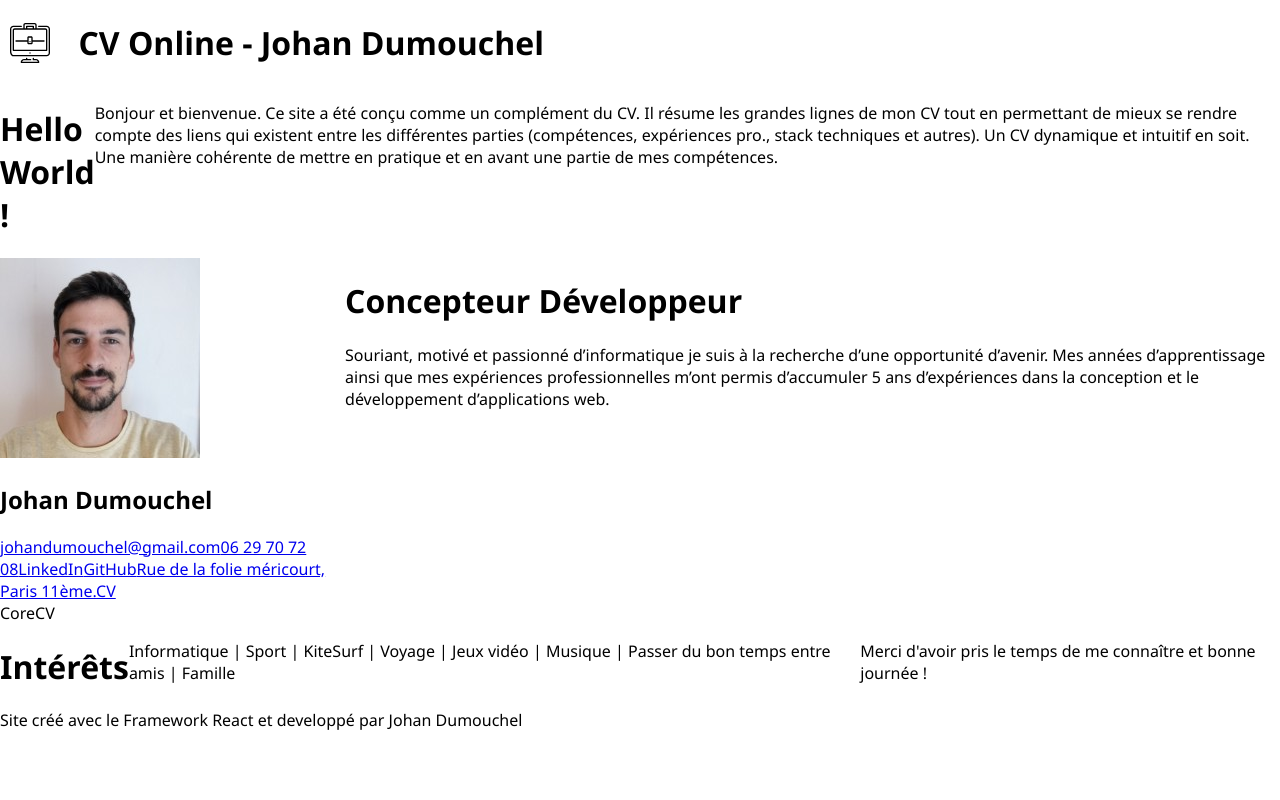
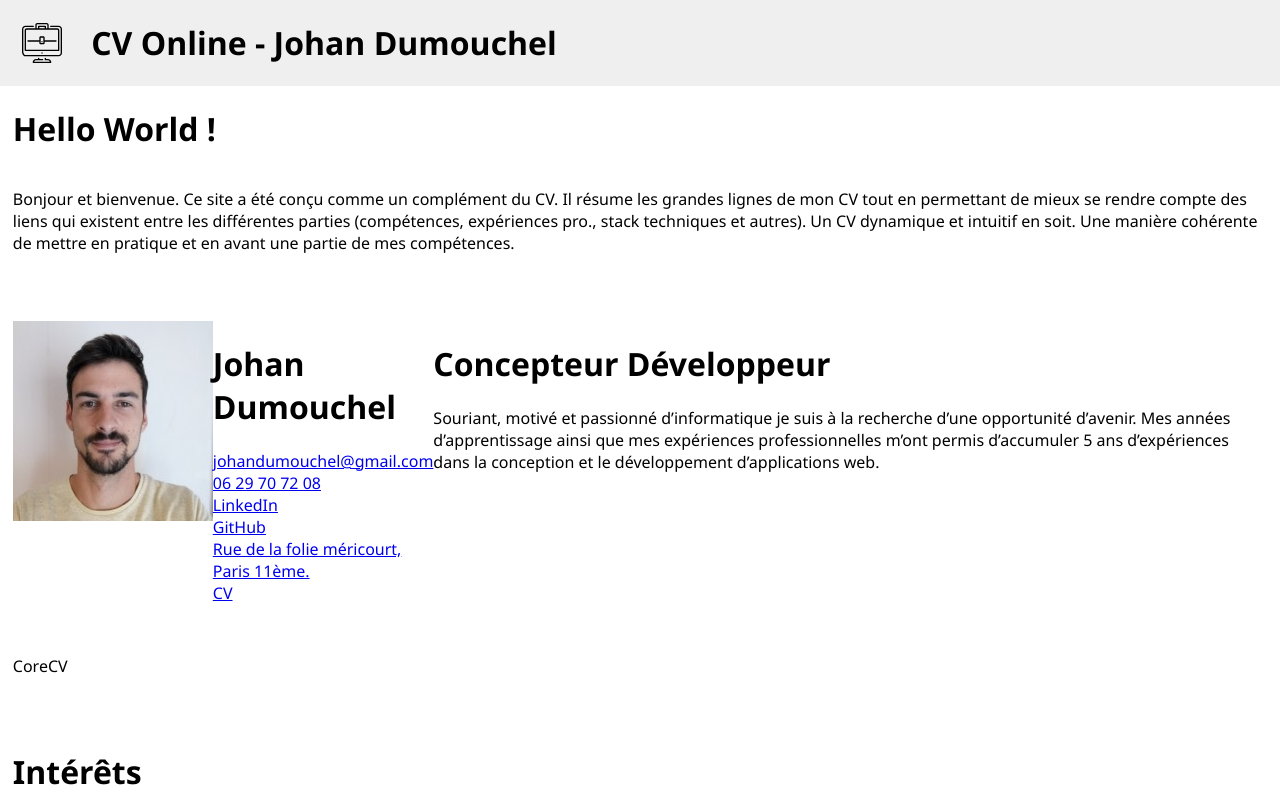
Before and after one commit to JohanDumouchel/cv-online, a React (Create React App) app: page / in a window 1280 px wide. Shown: the top 800 px of the page. Built offline with nearby package versions, Linux system fonts and the light colour scheme.

Commit message:
Add ome style for large screen

```diff
--- a/src/App.js
+++ b/src/App.js
@@ -36,9 +36,10 @@ function IntroSite() {
 function IntroCV() {
   return (
     <div className="container intro-cv">
-      <div className="profile">
-        <img src={PhotoProfile} alt="profile du CV"/>
-        <h2>Johan Dumouchel</h2>
+        <img className="profile-picture" src={PhotoProfile} alt="profile du CV"/>
+        <div className="profile-info">
+          <h1>Johan Dumouchel</h1>
+          <div className="profile-info-links">
             <a title="mail" href="#">johandumouchel@gmail.com</a>
             <a title="tel" href="#">06 29 70 72 08</a>
             <a title="LinkedIn" href="#">LinkedIn</a>
@@ -46,7 +47,8 @@ function IntroCV() {
             <a title="Adresse domicile" href="#">Rue de la folie méricourt, Paris 11ème.</a>
             <a title="CV à télécharger" href={FileCV} target="blank">CV</a>
           </div>
-      <div>
+        </div>
+        <div className="profile-desc">
           <h1>Concepteur Développeur</h1>
           <p>Souriant, motivé et passionné d’informatique je suis à la recherche
             d’une opportunité d’avenir. Mes années d’apprentissage ainsi que mes
--- a/src/App.scss
+++ b/src/App.scss
@@ -1,11 +1,36 @@
+/*
+* Screen Size for responsive design
+*/
+// Large screen min width
+$mediaLS: 900px;
+// Medium screen min width
+$mediaMS: 600px;
+// Small screen min width
+$mediaSS: 300px;
+
+
+// Large Screen design
+@media(min-width: $mediaLS){
+
+  // General
   .container {
     display: flex;
-  flex-direction: row;
+    $padding-h: 0.8rem;
+    $padding-v: 1.6rem;
+    padding-inline-start: $padding-h;
+    padding-inline-end: $padding-h;
+    padding-block-start: $padding-v;
+    padding-block-end: $padding-v;
   }
 
+  // Header
   .header-bar {
     $margin-inline: 0.6em;
+    padding-block-start: 0;
+    padding-block-end: 0;
+    flex-direction: row;
     align-items: center;
+    background-color: #efefef;
     .ico-resume {
       width: 2.5em;
       height: 2.5em;
@@ -17,3 +42,33 @@
       margin-inline-end: $margin-inline;
     }
   }
+
+  // IntroSite
+  .intro-site {
+    flex-direction: column;
+    padding-block-start: 0;
+  }
+
+  // IntroCV
+  .intro-cv {
+    flex-direction: row;
+    .profile-picture {
+      max-width: 100%;
+      height: fit-content;
+    }
+    .profile-info-links {
+      display: flex;
+      flex-direction: column;
+    }
+  }
+
+  // Interest
+  .interest {
+    flex-direction: column;
+  }
+
+  // Footer
+  .footer {
+    background-color: #efefef;
+  }
+}
--- a/src/CoreCV.js
+++ b/src/CoreCV.js
@@ -9,7 +9,7 @@ class CoreCV extends Component {
 
   render(){
     return(
-      <div> CoreCV </div>
+      <div className="container"> CoreCV </div>
     );
   }
 }
```
Lines whose indentation alone changed are shown as unchanged.
